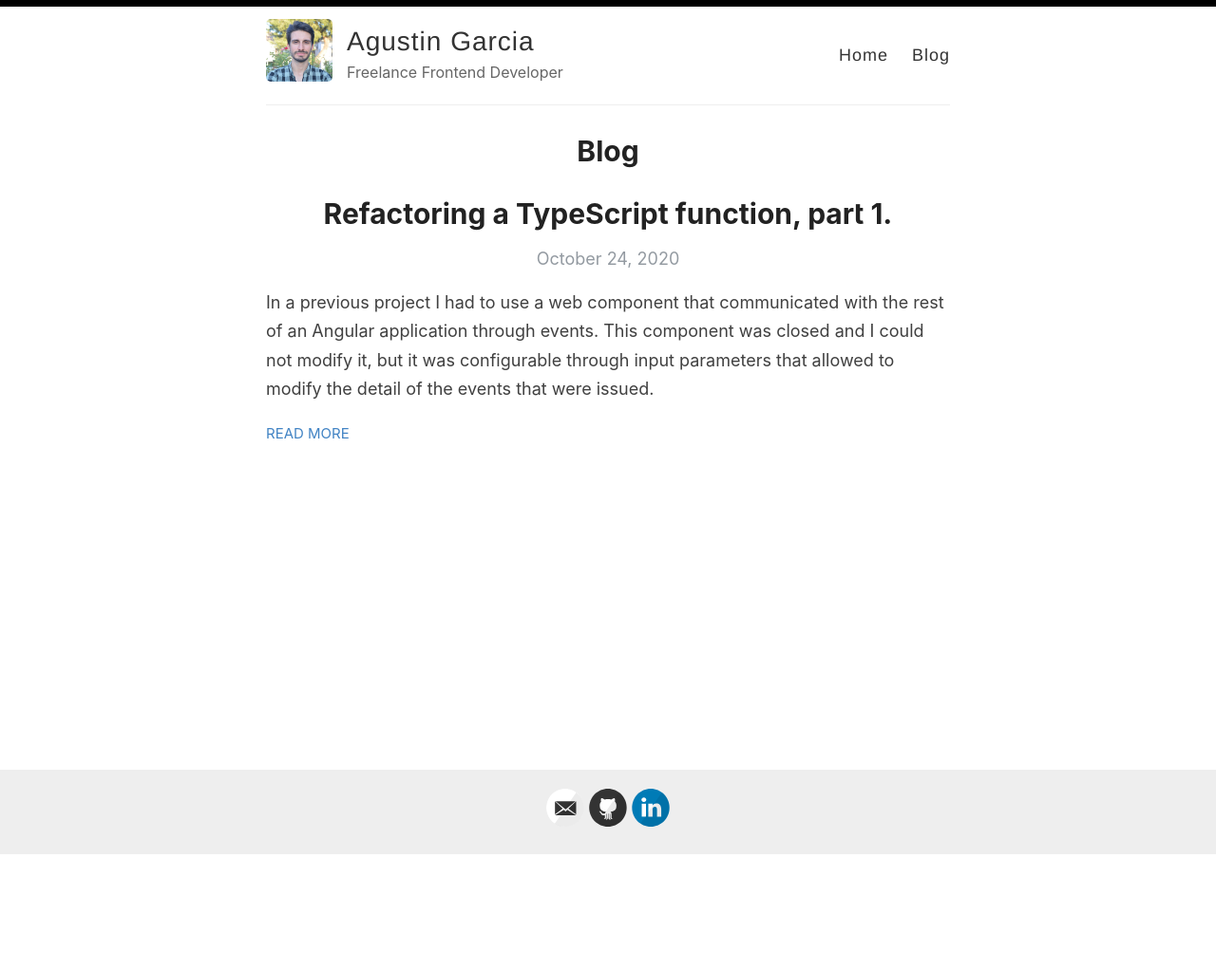
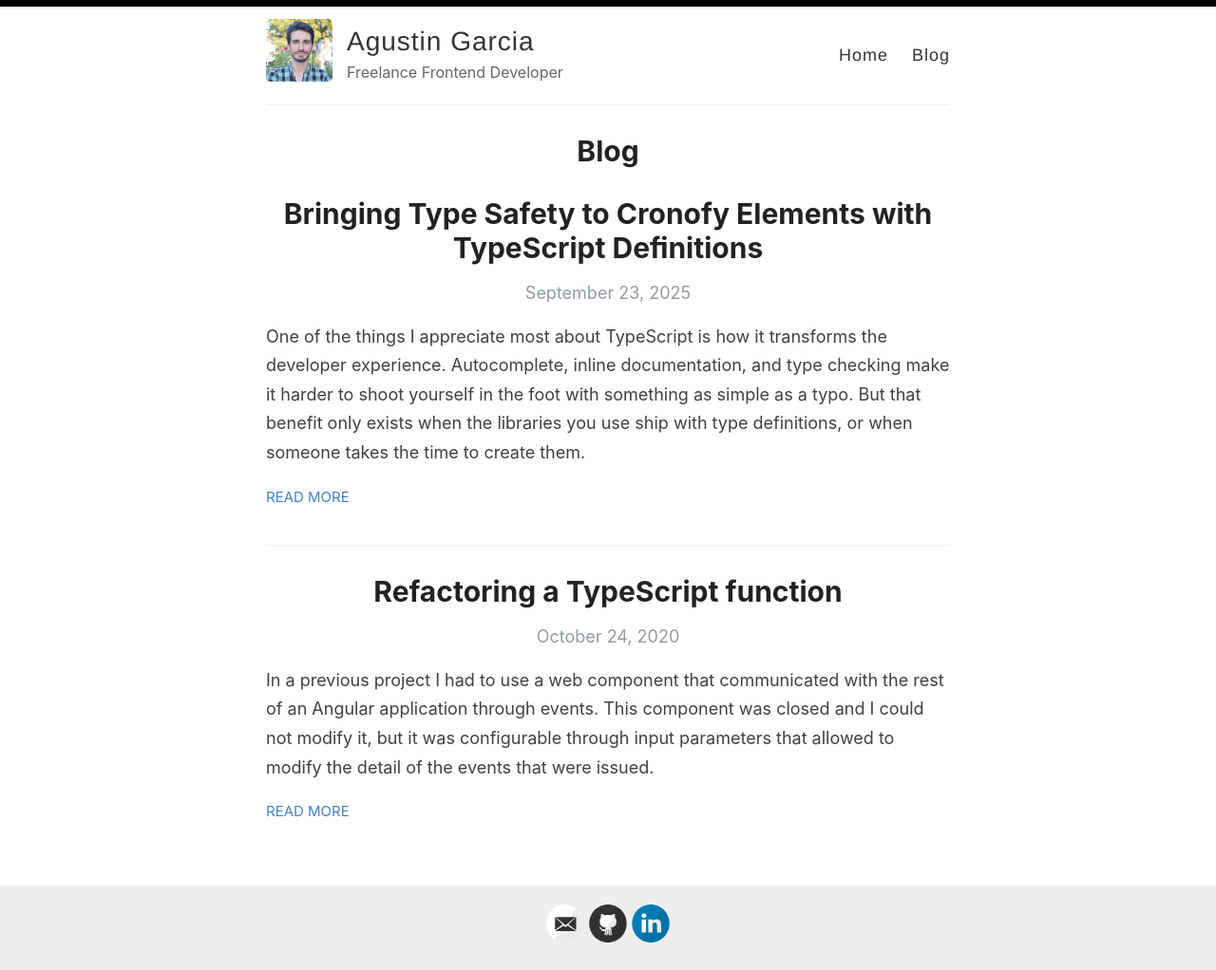
Before and after one commit to agarciabz/agarciabz.github.io, a Jekyll site: the page built from _pages/blog.md, in a window 1280 px wide. Shown: the whole page at 95% size. Built offline with Jekyll 4.4.1, drawn with Linux system fonts in a browser that asks for light colours; before the commit the page ends 901 px from its top, so only the background shows below that; some of the changed lines change nothing that is shown.

Commit message:
add cronofy blog post

````diff
--- a/_posts/2020-10-24-typescript-refactor-1.md
+++ b/_posts/2020-10-24-typescript-refactor-1.md
@@ -1,6 +1,6 @@
 ---
 layout: post
-title: Refactoring a TypeScript function, part 1.
+title: Refactoring a TypeScript function
 categories: [TypeScript]
 ---
 
@@ -20,7 +20,7 @@ CustomEvent: {
 Depending on the code of the detail we will have to execute a certain function in the Angular application, so in the event handler we will add an if block to make sure that we execute the function we want for the showDialog code. In this case we will display a dialog on screen.
 
 ```typescript
-document.addEventListener("optionClick", event => {
+document.addEventListener("optionClick", (event) => {
   if (event.detail.code === "showDialog") {
     this.showDialog();
   }
@@ -30,7 +30,7 @@ document.addEventListener("optionClick", event => {
 However, it is possible that throughout the life cycle of this application we will have to extend the functionality of the web component with new event codes. From the existing code we could extend the if block by adding a else statement for each new code to be managed.
 
 ```typescript
-document.addEventListener("optionClick", event => {
+document.addEventListener("optionClick", (event) => {
   if (event.detail.code === "showDialog") {
     this.showDialog();
   } else if (event.detail.code === "anotherEvent") {
@@ -44,15 +44,15 @@ document.addEventListener("optionClick", event => {
 The problem here is that the number of new functions and events is not final. It could be three, or it could be twenty, so twenty nested if blocks might not be the most elegant solution. An alternative to this could be the switch statement, but it would repeat the problem that it is a very long code block. How could we simplify the management of code-function pairs?
 
 ```typescript
-document.addEventListener("optionClick", event => {
+document.addEventListener("optionClick", (event) => {
   switch (event.detail.helpSelected) {
     case "showDialog":
       this.showReleaseDialog();
       break;
-    case 'anotherEvent':
+    case "anotherEvent":
       this.anotherFunction();
       break;
-    case 'evenAnotherEvent':
+    case "evenAnotherEvent":
       this.evenAnotherFunction();
       break;
     // ... more to come?
@@ -61,6 +61,7 @@ document.addEventListener("optionClick", event => {
 ```
 
 ### Factory method as a solution
+
 Using the variable eventFactory we can index the codes inside the detail of the issued events and associate them to the methods that we want to execute.
 
 ```typescript
@@ -100,7 +101,7 @@ It is possible that while declaring the variable eventFactory we have a typo whi
 ```typescript
 const eventFactory: EventHandlerFactory = {
   showDialgo: this.showDialog, // should be 'showDialog' instead of 'showDialgo'
-}
+};
 ```
 
 When the handler receives the event with the code showDialog it will try to run it through eventFactoy and will not find any function associated with that name, so it will return the error `Uncaught TypeError: eventFactory.showDialog is not a function`.
@@ -126,7 +127,7 @@ This way, if we make a typo the static analyzer of our code editor will warn us
 ```typescript
 const eventFactory: EventHandlerFactory = {
   showDialgo: this.showDialog, // Type '{ showDialgo: () => void; }' is not assignable to type 'EventHandlerFactory'.
-}
+};
 ```
 
 ### Bonus: reading allowed codes in runtime.
@@ -137,9 +138,9 @@ The problem that we found is that AllowedCode is a type and types do not exist a
 
 ```typescript
 enum AllowedCodes {
-  showDialog = 'showDialog',
-  anotherEvent = 'anotherEvent',
-  evenAnotherEvent = 'evenAnotherEvent'
+  showDialog = "showDialog",
+  anotherEvent = "anotherEvent",
+  evenAnotherEvent = "evenAnotherEvent",
 }
 ```
 
@@ -154,7 +155,8 @@ export type EventHandlerFactory = {
 ```typescript
 document.addEventListener("optionClick", (event: CustomEvent<OptionClick>) => {
   const eventCode = event.detail.code;
-  if (eventCode in AllowedCodes) { // We can read it in runtime and use it to control the logic flow
+  if (eventCode in AllowedCodes) {
+    // We can read it in runtime and use it to control the logic flow
     this.helpMenuActionFactory[eventCode]();
   }
 });
--- /dev/null
+++ b/_posts/2025-09-23-third-party-types-definition.md
@@ -0,0 +1,43 @@
+---
+layout: post
+title: Bringing Type Safety to Cronofy Elements with TypeScript Definitions
+categories: [TypeScript, React]
+---
+
+One of the things I appreciate most about TypeScript is how it transforms the developer experience. Autocomplete, inline documentation, and type checking make it harder to shoot yourself in the foot with something as simple as a typo. But that benefit only exists when the libraries you use ship with type definitions, or when someone takes the time to create them.
+
+Recently, I had the chance to do exactly that.
+
+## The Problem: No Types for a Critical Library
+
+In one of my projects, we used [Cronofy Elements](https://docs.cronofy.com/developers/elements/), a UI library for time slot management. It was central to our user flow: users interact with these components to schedule availability, which is business-critical.
+
+There was only one problem: **Cronofy Elements shipped with no TypeScript definitions**.
+
+This meant every time we wrote code against it, we were vulnerable to small but impactful mistakes like misnaming a property or forgetting which options were available. In JavaScript, that might only surface as a runtime error. In TypeScript, it would’ve been caught immediately.
+
+For someone like me (who’s occasionally typo-prone) or for someone with a condition like dyslexia, the lack of autocomplete and type checking isn't just an inconvenience: it was a source of real bugs.
+
+## The Solution: Writing My Own Type Definitions
+
+After hitting a couple of bugs caused by these gaps, I had a _“Fine, I’ll do it myself”_ moment.
+
+I started by writing a local `cronofy-elements.d.ts` file in my project. That gave me type safety for my own use case and immediately improved developer productivity. Instead of second-guessing myself while typing, the editor guided me with autocompletion and warnings.
+
+But stopping there felt incomplete. If my team and I were struggling with this, surely others were too. So I decided to polish the type definitions and submit them to **DefinitelyTyped**, the community repository that powers `@types/\*` packages on npm.
+
+## The Outcome: A Contribution to Open Source
+
+A few weeks later, the pull request was accepted, and now anyone installing `@types/cronofy-elements` can enjoy full TypeScript support out of the box.
+
+What started as a local fix became a small but meaningful contribution to the ecosystem. It’s the kind of thing that doesn’t always get headlines but quietly improves the daily lives of developers. And honestly, that’s one of the most satisfying parts of open source.
+
+## Takeaways
+
+- If a library doesn’t ship with type definitions, don’t wait. Write your own.
+- Submitting them to **DefinitelyTyped** is a low-barrier, high-impact way to give back to the community.
+- Small contributions like this can eliminate entire classes of bugs and improve the developer experience for countless others.
+
+Always proud when I can turn a local hack into something useful for the wider community. 😃
+
+👉 You can find the published type definitions [here](https://lnkd.in/db4mAEFs)
````
